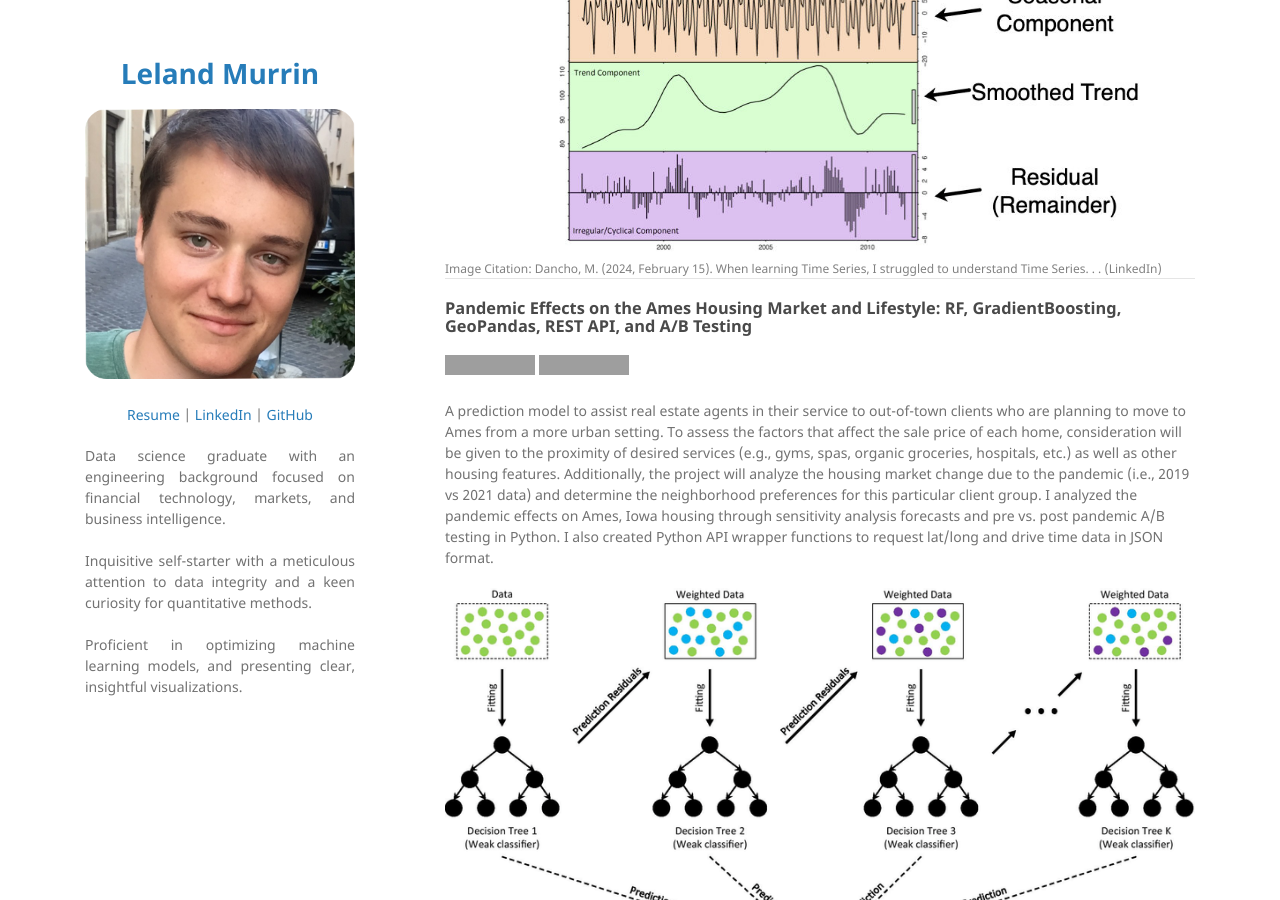
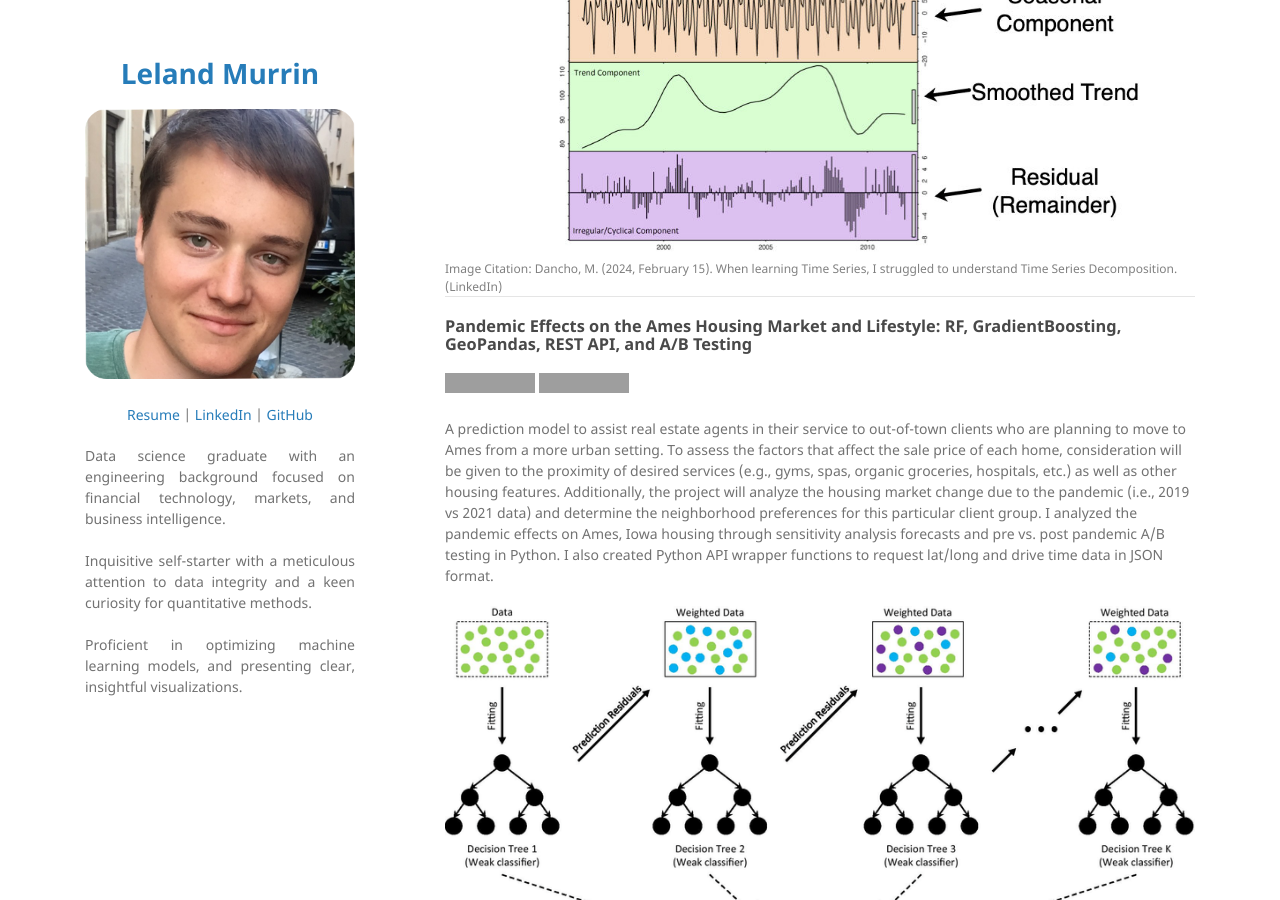
Before and after one commit to lelandjmurrin/lelandjmurrin.github.io, a Jekyll site: the page built from index.md, in a window 1280 px wide and 900 px high, scrolled down 483 px. Built offline with Jekyll 4.4.1, drawn with Linux system fonts in a browser that asks for light colours; our own code applies the rules of GitHub Pages for plain Markdown files; grey boxes are pictures that could not be loaded.

Commit message:
Fixing cache issue

```diff
--- a/index.md
+++ b/index.md
@@ -9,7 +9,7 @@
 The creation of a methodology to automate the due diligence process for acquiring small or midsize target firms. This allows for more informed decision-making on these firms, similar to what would be performed for larger ones, but with far less overhead. I served as a lead on a project commissioned by an accounting firm to propose innovative data science automation methods.
 
 <center><img src="images/time_series_decomp.png"/></center>
-<div style = "font-size:12px; color:grey">Image Citation: Dancho, M. (2024, February 15). When learning Time Series, I struggled to understand Time Series. . . (LinkedIn)</div>
+<div style = "font-size:12px; color:grey">Image Citation: Dancho, M. (2024, February 15). When learning Time Series, I struggled to understand Time Series Decomposition. (LinkedIn)</div>
 
 ---
 ### Pandemic Effects on the Ames Housing Market and Lifestyle: RF, GradientBoosting, GeoPandas, REST API, and A/B Testing
```
